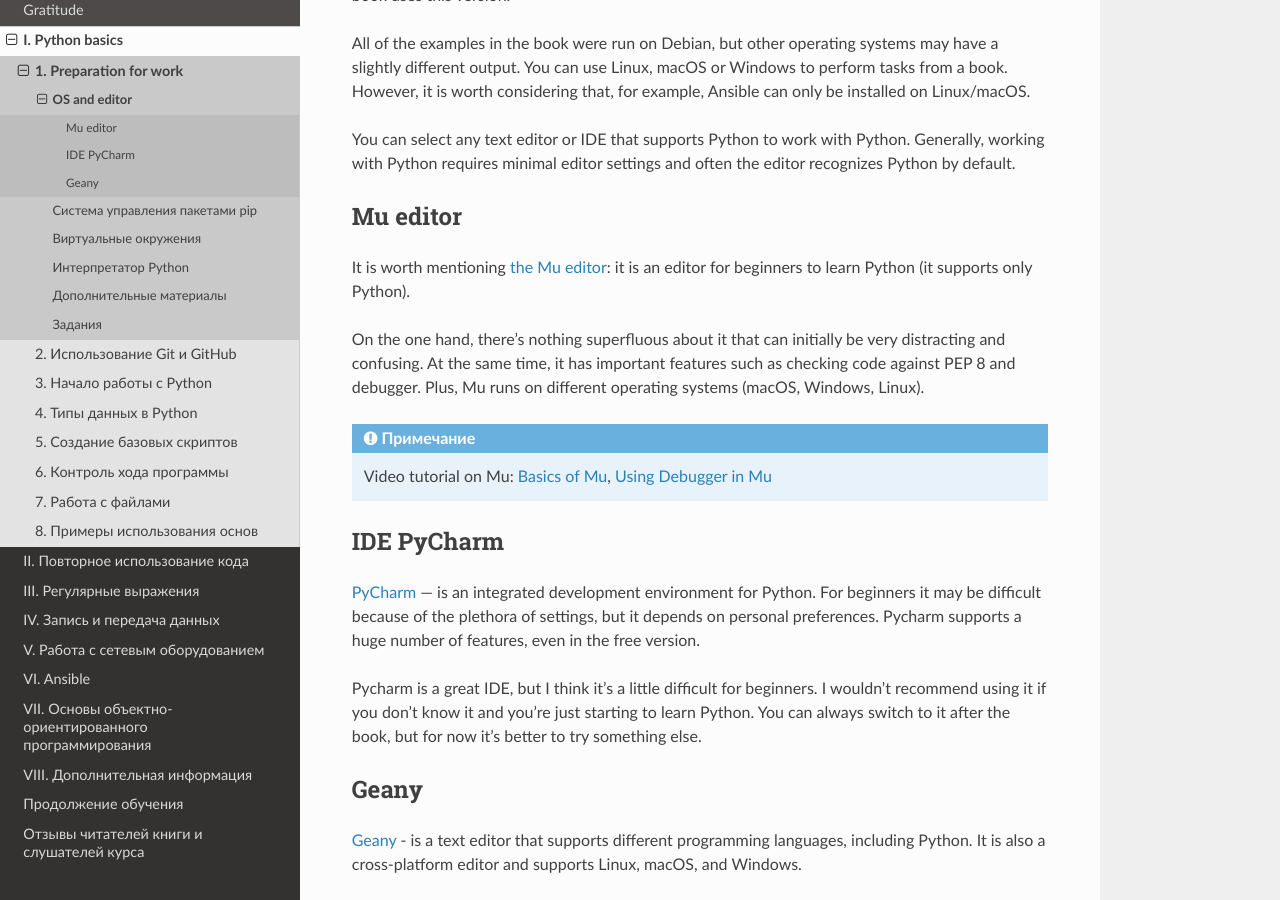
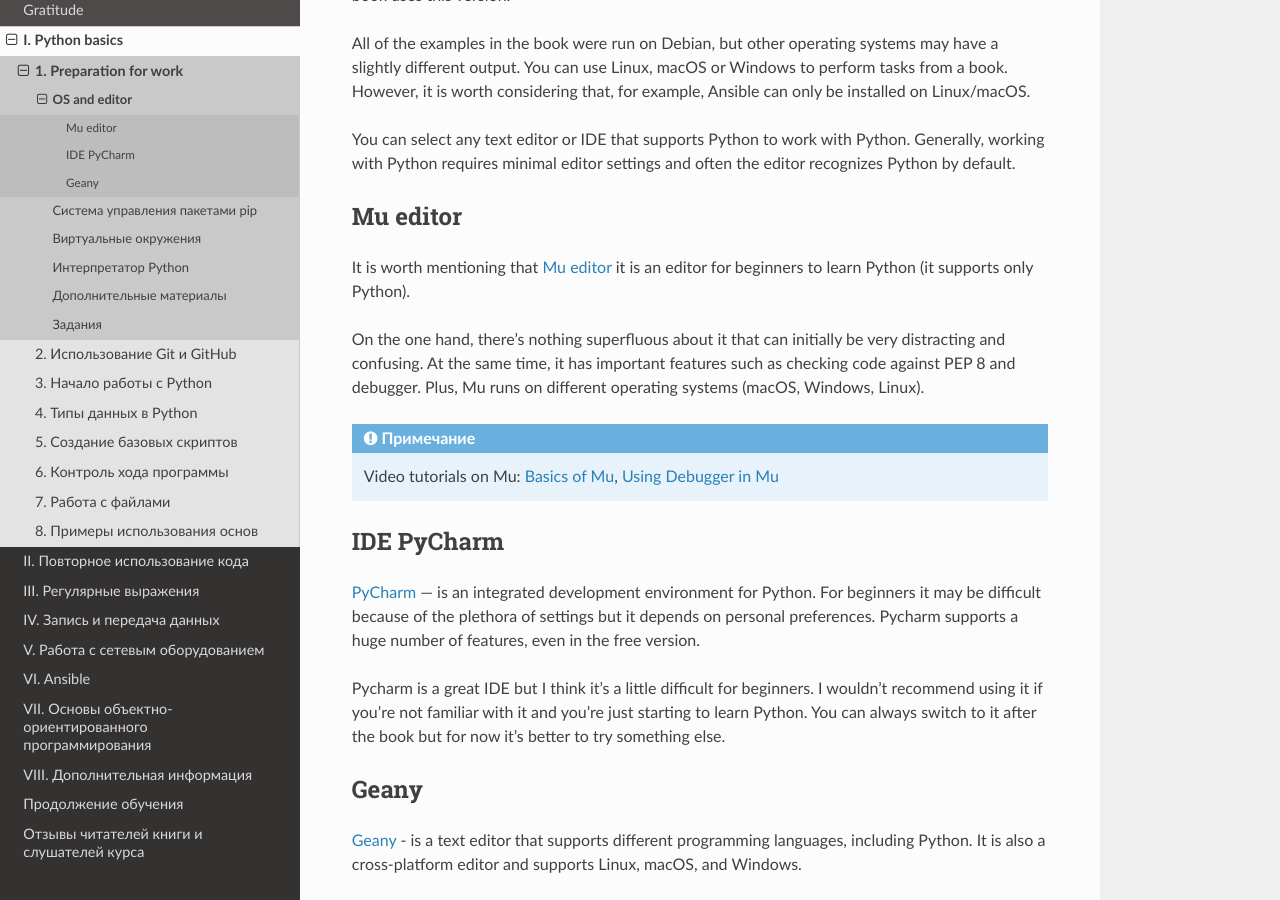
Before and after one commit to Aidar5/nattoeng, a Sphinx documentation site: the page built from docs/source/book/01_intro/os_and_editor.rst, in a window 1280 px wide and 900 px high, scrolled down 247 px. Built offline with Sphinx 7.4.7 and the Read the Docs theme 2.0.0, drawn with Linux system fonts in a browser that asks for light colours; pages that are not in the unit, such as notebooks, are missing from menus.

Commit message:
Update os_and_editor.rst

```diff
--- a/docs/source/book/01_intro/os_and_editor.rst
+++ b/docs/source/book/01_intro/os_and_editor.rst
@@ -10,12 +10,12 @@ You can select any text editor or IDE that supports Python to work with Python.
 Mu editor
 ^^^^^^^^^^^
 
-It is worth mentioning  `the Mu editor <https://codewith.mu/>`__: it is an editor for beginners to learn Python (it supports only Python).
+It is worth mentioning that `Mu editor <https://codewith.mu/>`__ it is an editor for beginners to learn Python (it supports only Python).
 
 On the one hand, there’s nothing superfluous about it that can initially be very distracting and confusing. At the same time, it has important features such as checking code against PEP 8 and debugger. Plus, Mu runs on different operating systems (macOS, Windows, Linux).
 
 .. note::
-    Video tutorial on Mu:
+    Video tutorials on Mu:
     `Basics of Mu <https://youtu.be/9qH92jz0p58>`__,
     `Using Debugger in Mu <https://youtu.be/s9Lskg37xss>`__
 
@@ -23,9 +23,9 @@ On the one hand, there’s nothing superfluous about it that can initially be ve
 IDE PyCharm
 ^^^^^^^^^^^
 
-`PyCharm <https://www.jetbrains.com/pycharm/>`__ — is an integrated development environment for Python. For beginners it may be difficult because of the plethora of settings, but it depends on personal preferences. Pycharm supports a huge number of features, even in the free version.
+`PyCharm <https://www.jetbrains.com/pycharm/>`__ — is an integrated development environment for Python. For beginners it may be difficult because of the plethora of settings but it depends on personal preferences. Pycharm supports a huge number of features, even in the free version.
 
-Pycharm is a great IDE, but I think it’s a little difficult for beginners. I wouldn’t recommend using it if you don’t know it and you’re just starting to learn Python. You can always switch to it after the book, but for now it’s better to try something else.
+Pycharm is a great IDE but I think it’s a little difficult for beginners. I wouldn’t recommend using it if you're not familiar with it and you’re just starting to learn Python. You can always switch to it after the book but for now it’s better to try something else.
 
 
 Geany
```
